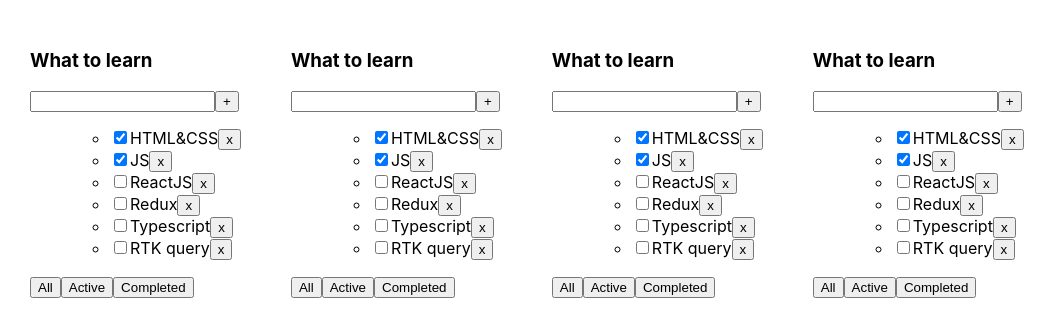
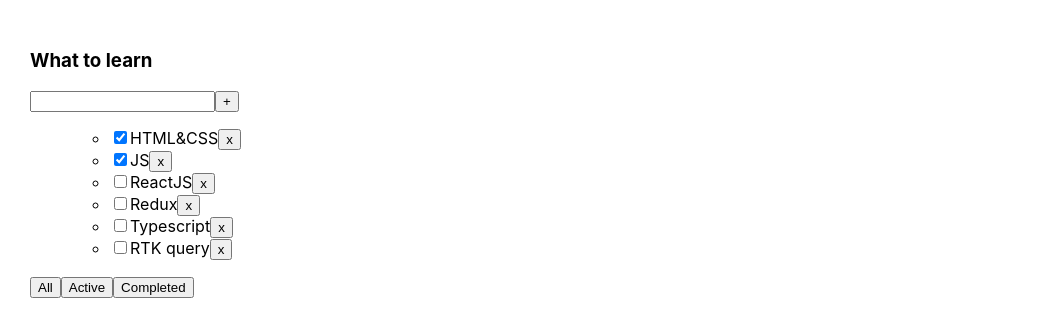
Before and after one commit to ElenaWebDev984/todolist-01, a React (Vite) app: page / in a window 1280 px wide. Shown: the top 336 px of the page, without its empty margins (0-1057 px from the left). Built offline with nearby package versions, Linux system fonts and the light colour scheme.

Commit message:
added deleteTask

```diff
--- a/src/App.tsx
+++ b/src/App.tsx
@@ -1,28 +1,39 @@
 import './App.css'
 import {TaskType, TodoListItem} from "./TodoListItem.tsx";
+import {useState} from "react";
 
 export const App = () => {
     // BLL
-    const todoListTitle_1 = 'What to learn'
+    const todoListTitle = 'What to learn'
 
-    const task_1: TaskType[] = [
+   const [tasks, setTasks] = useState<TaskType[]>([
         {id: 1, title: 'HTML&CSS', isDone: true},
         {id: 2, title: 'JS', isDone: true},
         {id: 3, title: 'ReactJS', isDone: false},
         {id: 4, title: 'Redux', isDone: false},
         {id: 5, title: 'Typescript', isDone: false},
         {id: 6, title: 'RTK query', isDone: false},
-    ]
+    ])
 
-    // TODO TaskType[] === Array<TaskType>
+    const deleteTask = (taskId: number) => {
+        const nextState: TaskType[] = tasks.filter(task => task.id !== taskId) // получаем новый массив, который не содержит удаленную таску
+        setTasks(nextState) // передаем в Реакт наше новое состояние (новый набор данных)
+    }
+
+    // const tasks =array[0]
+    // const setTasks = array[1]
 
     // UI
     return (
         <div className={'app'}>
-            <TodoListItem title={todoListTitle_1} tasks={task_1}  />
-            <TodoListItem title={todoListTitle_1} tasks={task_1}  />
-            <TodoListItem title={todoListTitle_1} tasks={task_1}  />
-            <TodoListItem title={todoListTitle_1} tasks={task_1}  />
+            <TodoListItem
+                title={todoListTitle}
+                tasks={tasks}
+                deleteTask={deleteTask}
+            />
         </div>
     )
 }
+
+
+// TODO TaskType[] === Array<TaskType>
--- a/src/TasksList.tsx
+++ b/src/TasksList.tsx
@@ -3,9 +3,10 @@
 
 type TasksListPropsType = {
     tasks: TaskType[]
+    deleteTask: (taskId: number) => void
 }
 
-export const TasksList = ({tasks}: TasksListPropsType) => {
+export const TasksList = ({tasks, deleteTask}: TasksListPropsType) => {
 
     const tasksList = tasks.length === 0
         ? <p>Your List is Empty</p>
@@ -16,7 +17,7 @@
                     <li key={task.id}>
                         <input type="checkbox" checked={task.isDone}/>
                         <span>{task.title}</span>
-                        <button>x</button>
+                        <button onClick={() => deleteTask(task.id)}>x</button>
                     </li>
                 )})}
         </ul>
--- a/src/TodoListItem.tsx
+++ b/src/TodoListItem.tsx
@@ -6,6 +6,7 @@
 type TodoListItemPropsType = {
     title: string
     tasks: TaskType[]
+    deleteTask: (taskId: number) => void // TODO void - означает, что мы передаем в параметрах функцию, у которой отсутствует явный return
 }
 
 
@@ -17,11 +18,12 @@
 
 
 export const TodoListItem = (props: TodoListItemPropsType) => {
+    const {title, tasks, deleteTask} = props
     return (
         <div>
-            <TodoListTitle title={props.title} />
+            <TodoListTitle title={title} />
             <AddTaskForm />
-            <TasksList tasks={props.tasks} />
+            <TasksList tasks={tasks} deleteTask={deleteTask} />
             <FilterButtons />
         </div>
     );
```
